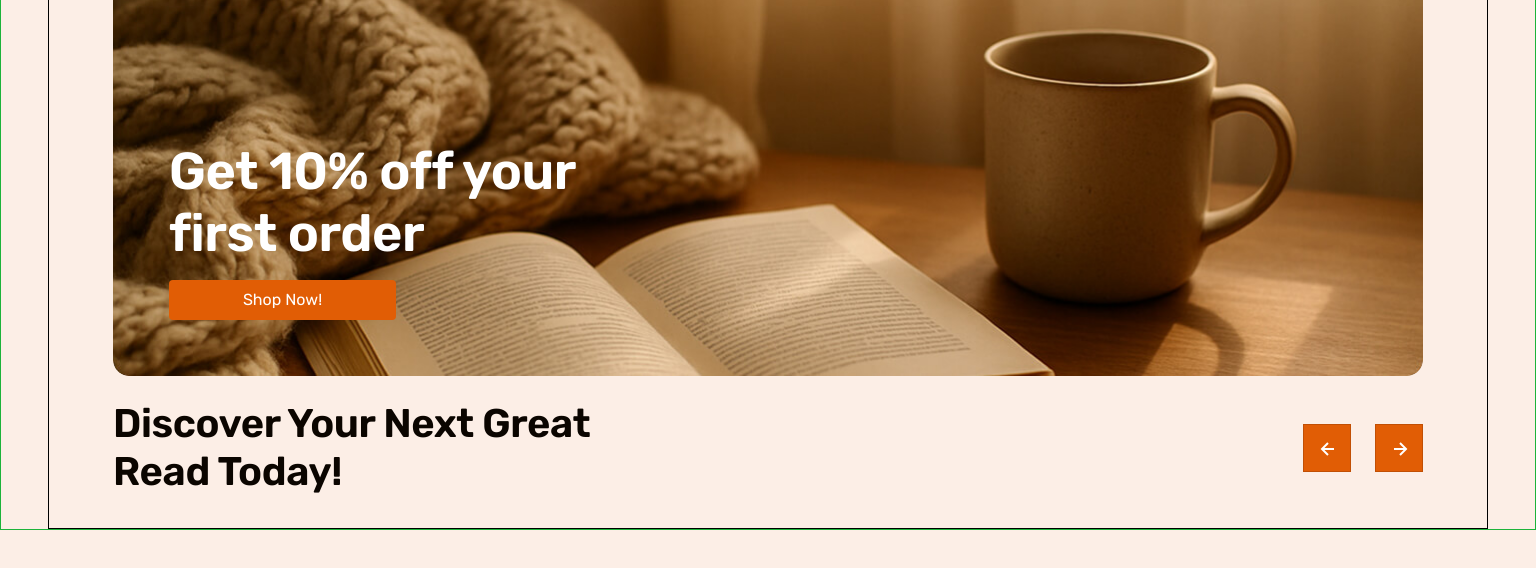
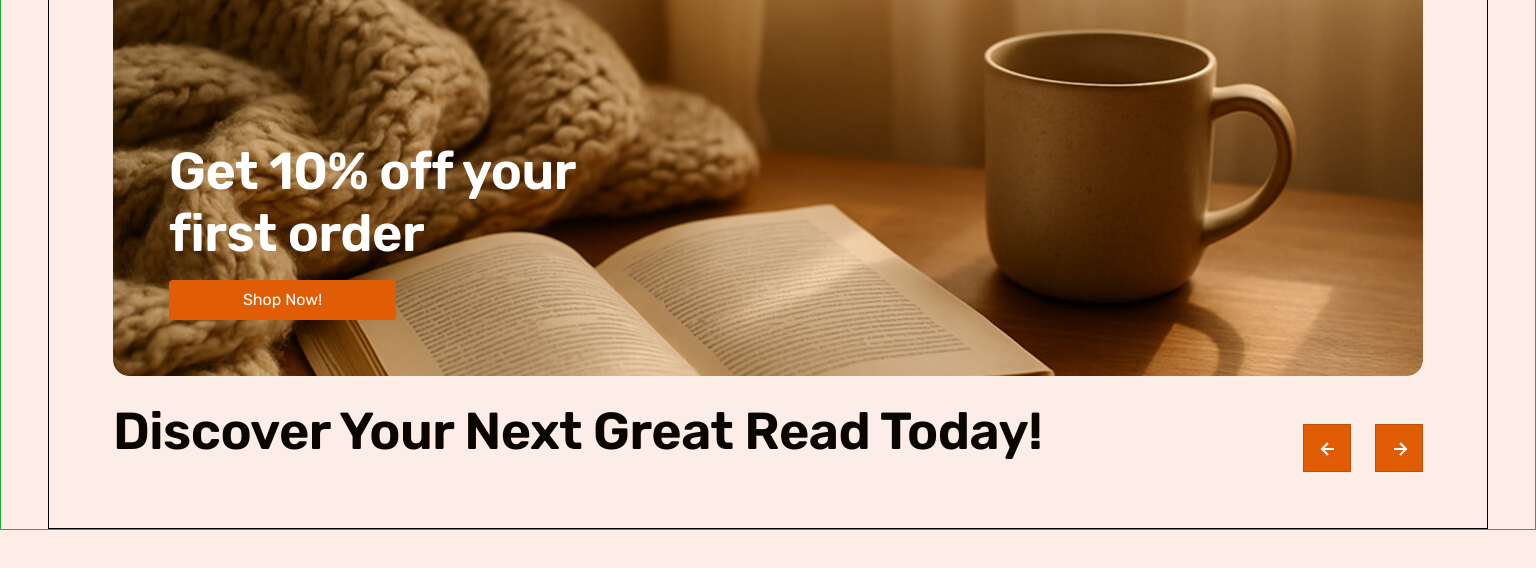
Before and after one commit to YuriyVolochayev/Booksy, a plain HTML site: page index.html in a window 1536 px wide. Shown: the part 60-628 px from the top of the page. Drawn offline with nearby package versions, Linux system fonts and the light colour scheme.

```diff
--- a/css/styles.css
+++ b/css/styles.css
@@ -337,4 +337,9 @@ button {
     width: 227px;
     height: 40px;
   }
+  .section-title {
+    width: 1168px;
+    height: 62 px;
+    font-size: 52px;
+  }
 }
```
